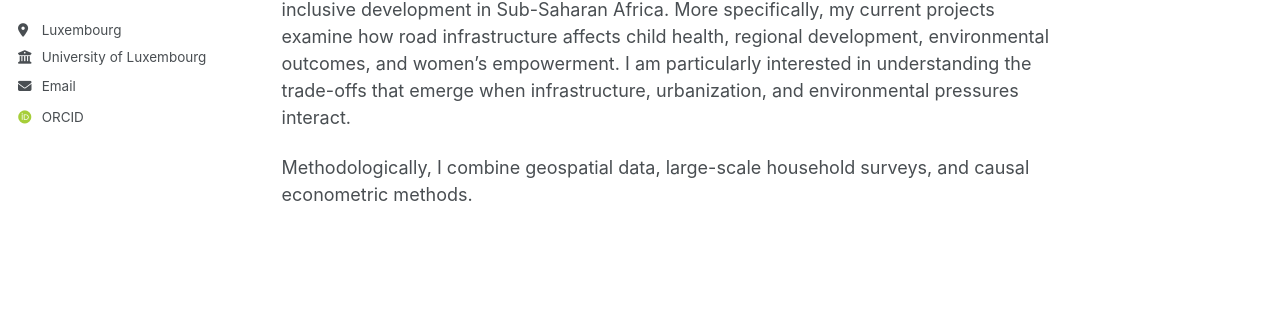
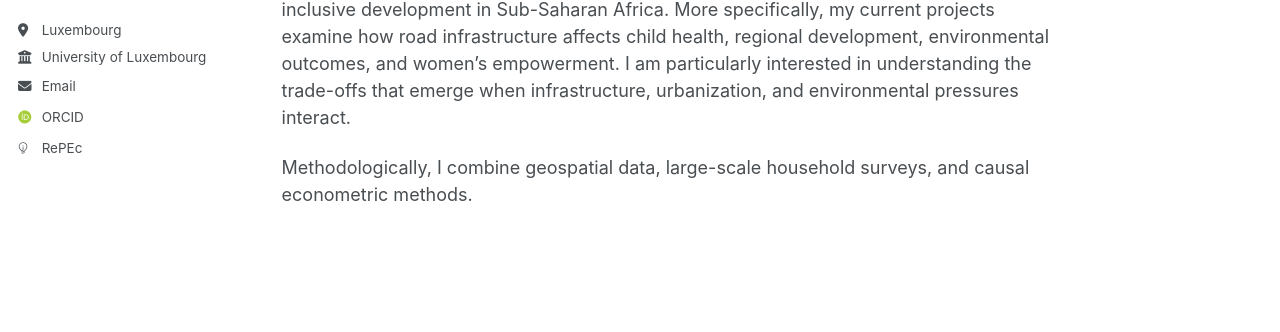
Before and after one commit to EvieGraus/eviegraus.github.io, a Jekyll site: the page built from _pages/about.md, in a window 1280 px wide. Shown: the part 346-678 px from the top of the page. Built offline with Jekyll 4.4.1, drawn with Linux system fonts in a browser that asks for light colours; some web fonts are replaced; a script bundle is joined from its source files by our own code; library files that are not in the unit come from our copies.

Commit message:
Update author-profile.html
Signed-off-by: EvieGraus <grausevie@gmail.com>

```diff
--- a/_includes/author-profile.html
+++ b/_includes/author-profile.html
@@ -55,6 +55,9 @@
       {% endif %}
       {% if author.orcid %}
         <li><a href="{{ author.orcid }}"><i class="ai ai-orcid ai-fw icon-pad-right"></i>ORCID</a></li>
+      {% endif %}
+      {% if author.repec %}
+        <li><a href="{{ author.repec }}"><i class="ai ai-ideas-repec ai-fw icon-pad-right"></i>RePEc</a></li>
       {% endif %}
       {% if author.pubmed %}
         <li><a href="{{ author.pubmed }}"><i class="ai ai-pubmed ai-fw icon-pad-right"></i>PubMed</a></li>
```
